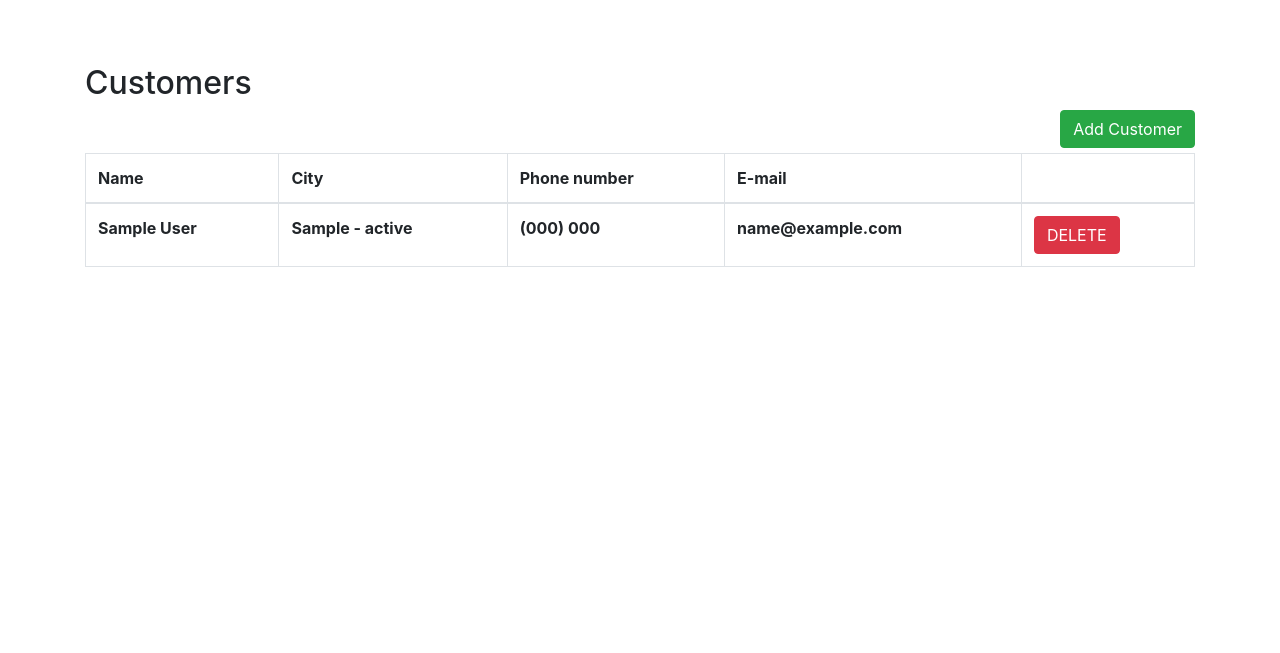
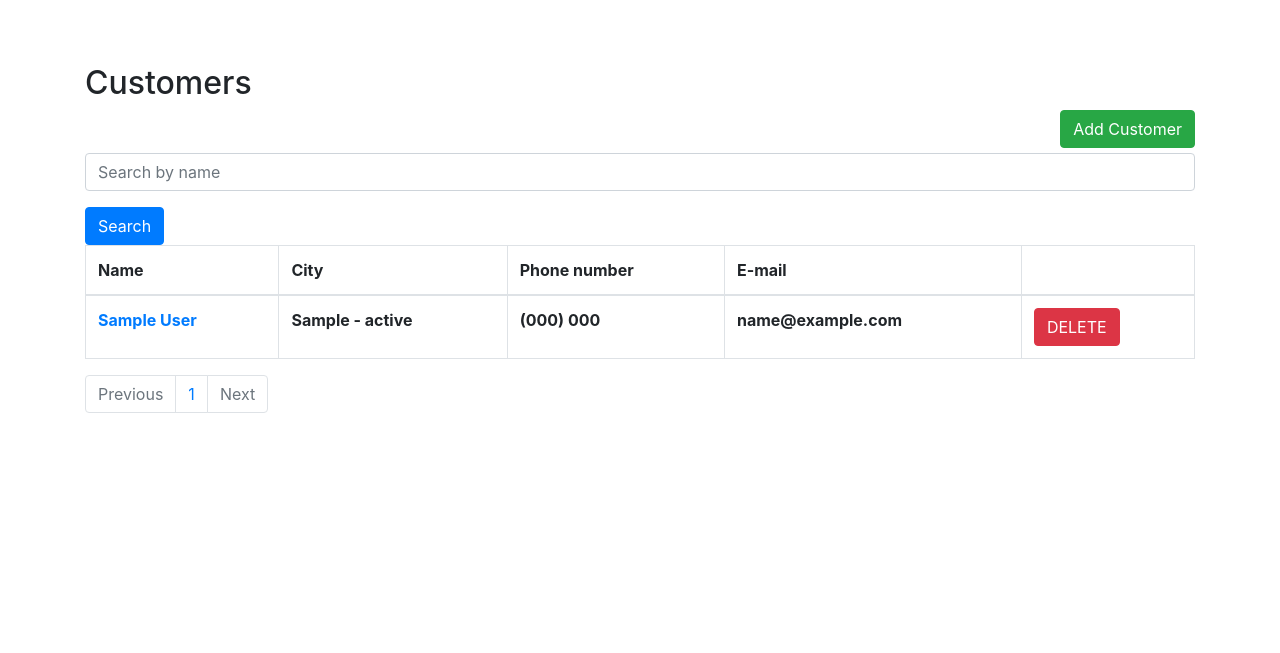
Before and after one commit to mrlucasrib/CustomerAdministration, a Django app: page /customer/list/ in a window 1280 px wide. Shown: the part 56-709 px from the top of the page. Run offline with Django 3.2, Linux system fonts and the light colour scheme; tables that the repository leaves empty hold one stand-in row (values such as "Sample post"); lists and menus that the app fills with data are empty.

Commit message:
✨ Pagination
✨  Pagination

```diff
--- a/customer/forms.py
+++ b/customer/forms.py
@@ -12,7 +12,8 @@
     last_name = forms.CharField()
     email = forms.EmailField()
     birth_date = forms.DateField(widget=DateInput())
-    area_code = forms.CharField()
+    area_code = forms.RegexField(regex=r"^\+?1?[0-9]{2}$",
+    error_messages={"invalid": "Invalid Format"})
     phone_number = forms.CharField()
     country = forms.CharField()
     state = forms.CharField()
--- a/customer/models.py
+++ b/customer/models.py
@@ -1,6 +1,9 @@
 from django.db import models
+from django.urls import reverse
 
 # Create your models here.
+
+
 class Customer(models.Model):
     first_name = models.CharField(max_length=30)
     last_name = models.CharField(max_length=30)
@@ -27,5 +30,11 @@
     def get_full_city(self):
         return f"{self.city} - {self.state}"
 
+    def get_absolute_url(self):
+        return reverse("customer:customer-update", kwargs={"id": self.id})
+
+    def get_delete_url(self):
+        return reverse("customer:customer-delete", kwargs={"id": self.id})
+
     class Meta:
         db_table = "customer"
--- a/customer/templates/customer/customer_list.html
+++ b/customer/templates/customer/customer_list.html
@@ -2,8 +2,15 @@
 
 {% block content %}
     <h2>Customers</h2>
-    <a href="{% url "customer:customer-create" %}"></a>
-    <button class="btn btn-success" style="margin-bottom: 5px; float: right;">Add Customer</button>
+    <a href="{% url 'customer:customer-create' %}">
+        <button class="btn btn-success" style="margin-bottom: 5px; float: right;">Add Customer</button>
+    </a>
+    <form>
+        <div class="form-group nb-1">
+            <input type="text" name="name" class="form-control" placeholder="Search by name">
+        </div>
+        <button type="submit" class="btn btn-primary">Search</button>
+    </form>
     <table class="table table-bordered">
         <thead>
             <tr>
@@ -17,15 +24,35 @@
         <tbody>
             {% for customer in customer_list %}
             <tr>
-                <th>{{customer.get_full_name}}</th>
+                <th><a href="{{customer.get_absolute_url}}">{{customer.get_full_name}}</a></th>
                 <th>{{customer.get_full_city}}</th>
                 <th>{{customer.get_full_phone_number}}</th>
                 <th>{{customer.email}}</th>
-                <th><button class="btn btn-danger">DELETE</button>
+                <form action="{{customer.get_delete_url}}" method="post">{% csrf_token %}
+                    <th><button class="btn btn-danger">DELETE</button>
+                </form>
                 </th>
             </tr>
             {% endfor %}
         </tbody>
     </table>
 
+    <ui class="pagination">
+        {% if page_obj.has_previous %}
+            <li class="page-item"><a href="?page={{ page_obj.previous_page_number }}" class="page-link">Previous</a></li>
+        {% else %}
+            <li class="page-item disabled"><a href="#" class="page-link">Previous</a></li>
+        {% endif %}
+        {% for object in page_obj.paginator.page_range %}
+            <li class="page-item"><a href="?page={{forloop.counter}}" class="page-link">{{forloop.counter}}</a></li>
+        {% endfor %}
+        {% if page_obj.has_next %}
+            <li class="page-item"><a href="?page={{ page_obj.next_page_number }}" class="page-link">Next</a></li>
+        {% else %}
+            <li class="page-item disabled"><a href="#" class="page-link">Next</a></li>
+        {% endif %}
+
+
+    </ui>
+
 {% endblock %}
--- a/customer/urls.py
+++ b/customer/urls.py
@@ -1,8 +1,10 @@
 from django.urls import path
-from .views import CustumerListView, CustumerCreateView
+from .views import CustomerListView, CustomerCreateView, CustomerUpdateView, CustomerDeleteView
 
 app_name = "customer"
 urlpatterns = [
-    path("list/", CustumerListView.as_view(), name="customer-list"),
-    path("", CustumerCreateView.as_view(), name="customer-create")
+    path("list/", CustomerListView.as_view(), name="customer-list"),
+    path("", CustomerCreateView.as_view(), name="customer-create"),
+    path("<int:id>/", CustomerUpdateView.as_view(), name="customer-update"),
+    path("<int:id>/delete", CustomerDeleteView.as_view(), name="customer-delete")
 ]
--- a/customer/views.py
+++ b/customer/views.py
@@ -1,14 +1,28 @@
-from django.views.generic import ListView, CreateView
+from django.views.generic import ListView, CreateView, UpdateView, DeleteView
 from .models import Customer
 from .forms import CustomerForm
 from django.urls import reverse
+from django.shortcuts import get_object_or_404
+from django.db.models import Q
 # Create your views here.
-class CustumerListView(ListView):
+
+
+class CustomerListView(ListView):
     template_name = "customer/customer_list.html"
     model = Customer
-    queryset = Customer.objects.all()
+    paginate_by = 2
+    def get_queryset(self):
+        name = self.request.GET.get("name")
+        if name:
+            object_list = self.model.objects.filter(
+                Q(first_name__icontains=name) | Q(last_name__icontains=name)
+                )
+        else:
+            object_list = self.model.objects.all()
+        return object_list
 
-class CustumerCreateView(CreateView):
+
+class CustomerCreateView(CreateView):
     template_name = "customer/customer.html"
     form_class = CustomerForm
 
@@ -17,3 +31,27 @@
 
     def get_success_url(self):
         return reverse("customer:customer-list")
+
+
+class CustomerUpdateView(UpdateView):
+    template_name = "customer/customer.html"
+    form_class = CustomerForm
+
+    def form_valid(self, form):
+        return super().form_valid(form)
+
+    def get_success_url(self):
+        return reverse("customer:customer-list")
+
+    def get_object(self, queryset=None):
+        id = self.kwargs.get('id')
+        return get_object_or_404(Customer, id=id)
+
+
+class CustomerDeleteView(DeleteView):
+    def get_success_url(self):
+        return reverse("customer:customer-list")
+
+    def get_object(self, queryset=None):
+        id = self.kwargs.get('id')
+        return get_object_or_404(Customer, id=id)
```
